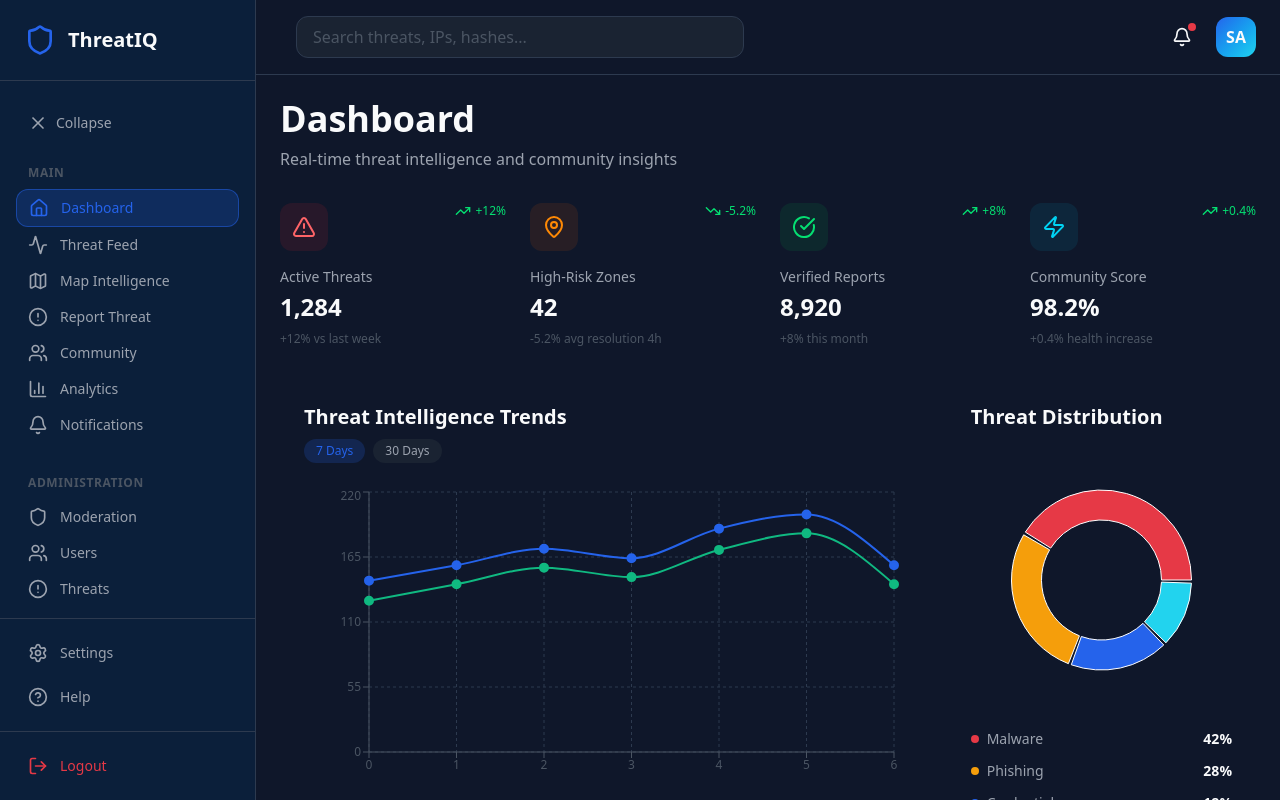
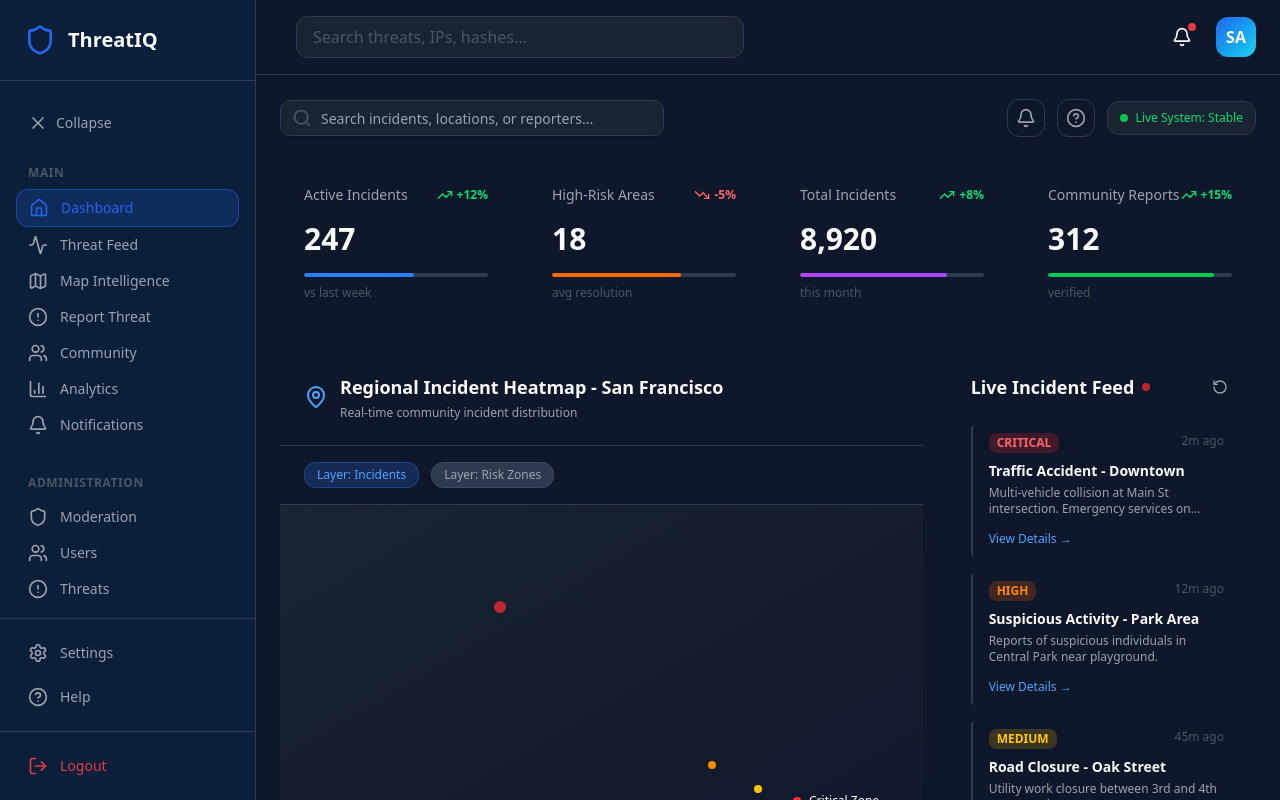
Before and after one commit to Justdan111/ThreathIQ, a Next.js app: page /dashboard in a window 1280 px wide. Built offline with nearby package versions, Linux system fonts and the light colour scheme.

Commit message:
fix: update threat hotspots and regional stats for improved accuracy and clarity

```diff
--- a/src/app/(dashboard)/dashboard/page.tsx
+++ b/src/app/(dashboard)/dashboard/page.tsx
@@ -4,265 +4,265 @@ import {
   AlertTriangle,
   MapPin,
   CheckCircle,
-  Zap,
   TrendingUp,
   TrendingDown,
+  Bell,
+  HelpCircle,
+  Search,
+  RotateCcw,
 } from 'lucide-react';
-import { LineChart, Line, XAxis, YAxis, CartesianGrid, Tooltip, ResponsiveContainer, PieChart, Pie, Cell } from 'recharts';
+import { Input } from '@/components/ui/input';
 
 const KPI_DATA = [
   {
     icon: AlertTriangle,
-    label: 'Active Threats',
-    value: '1,284',
-    change: '+12% vs last week',
+    label: 'Active Incidents',
+    value: '247',
+    change: '+12%',
+    changeText: 'vs last week',
     trend: 'up',
-    color: 'text-red-400',
-    bgColor: 'bg-red-500/10'
+    color: 'text-blue-400',
+    barColor: 'bg-blue-500',
   },
   {
     icon: MapPin,
-    label: 'High-Risk Zones',
-    value: '42',
-    change: '-5.2% avg resolution 4h',
+    label: 'High-Risk Areas',
+    value: '18',
+    change: '-5%',
+    changeText: 'avg resolution',
     trend: 'down',
     color: 'text-orange-400',
-    bgColor: 'bg-orange-500/10'
+    barColor: 'bg-orange-500',
   },
   {
     icon: CheckCircle,
-    label: 'Verified Reports',
+    label: 'Total Incidents',
     value: '8,920',
-    change: '+8% this month',
+    change: '+8%',
+    changeText: 'this month',
+    trend: 'up',
+    color: 'text-purple-400',
+    barColor: 'bg-purple-500',
+  },
+  {
+    icon: Bell,
+    label: 'Community Reports',
+    value: '312',
+    change: '+15%',
+    changeText: 'verified',
     trend: 'up',
     color: 'text-green-400',
-    bgColor: 'bg-green-500/10'
-  },
-  {
-    icon: Zap,
-    label: 'Community Score',
-    value: '98.2%',
-    change: '+0.4% health increase',
-    trend: 'up',
-    color: 'text-cyan-400',
-    bgColor: 'bg-cyan-500/10'
+    barColor: 'bg-green-500',
   },
 ];
 
-const THREAT_TIMELINE_DATA = [
-  { name: 'Mon', threats: 145, verified: 128 },
-  { name: 'Tue', threats: 158, verified: 142 },
-  { name: 'Wed', threats: 172, verified: 156 },
-  { name: 'Thu', threats: 164, verified: 148 },
-  { name: 'Fri', threats: 189, verified: 171 },
-  { name: 'Sat', threats: 201, verified: 185 },
-  { name: 'Sun', threats: 158, verified: 142 },
-];
-
-const THREAT_DISTRIBUTION = [
-  { name: 'Malware', value: 42, color: '#E63946' },
-  { name: 'Phishing', value: 28, color: '#F59E0B' },
-  { name: 'Credentials', value: 18, color: '#2563EB' },
-  { name: 'DDoS', value: 12, color: '#22D3EE' },
-];
-
-const RECENT_THREATS = [
+const LIVE_FEED_INCIDENTS = [
   {
-    id: '#TR-89422',
-    type: 'MALWARE C2',
-    reporter: 'Alex Jensen',
+    id: '#INC-89422',
     severity: 'CRITICAL',
-    time: '2 mins ago',
-    verified: true
+    title: 'Traffic Accident - Downtown',
+    description: 'Multi-vehicle collision at Main St intersection. Emergency services on scene.',
+    time: '2m ago',
+    color: 'text-red-400',
+    badgeBg: 'bg-red-500/20',
   },
   {
-    id: '#TR-89419',
-    type: 'PHISHING',
-    reporter: 'Sarah Miller',
+    id: '#INC-89419',
     severity: 'HIGH',
-    time: '14 mins ago',
-    verified: true
+    title: 'Suspicious Activity - Park Area',
+    description: 'Reports of suspicious individuals in Central Park near playground.',
+    time: '12m ago',
+    color: 'text-orange-400',
+    badgeBg: 'bg-orange-500/20',
   },
   {
-    id: '#TR-89415',
-    type: 'CREDENTIALS',
-    reporter: 'Kevin Duong',
+    id: '#INC-89415',
     severity: 'MEDIUM',
-    time: '42 mins ago',
-    verified: false
+    title: 'Road Closure - Oak Street',
+    description: 'Utility work closure between 3rd and 4th Ave. Use alternate routes.',
+    time: '45m ago',
+    color: 'text-yellow-400',
+    badgeBg: 'bg-yellow-500/20',
+  },
+  {
+    id: '#INC-89412',
+    severity: 'MEDIUM',
+    title: 'Air Quality Alert',
+    description: 'Elevated air quality index in downtown area. Sensitive groups should avoid outdoor activities.',
+    time: '1h ago',
+    color: 'text-yellow-400',
+    badgeBg: 'bg-yellow-500/20',
   },
 ];
 
-const getSeverityColor = (severity: string) => {
-  const colors: { [key: string]: string } = {
-    CRITICAL: 'threat-critical',
-    HIGH: 'threat-high',
-    MEDIUM: 'threat-medium',
-    LOW: 'threat-low',
-  };
-  return colors[severity] || 'threat-low';
-};
-
 export default function DashboardPage() {
   return (
-    <div className="space-y-8">
-      {/* Header */}
-      <div>
-        <h1 className="text-4xl font-bold text-[#F9FAFB]">Dashboard</h1>
-        <p className="text-[#9CA3AF] mt-2">Real-time threat intelligence and community insights</p>
-      </div>
-
-      {/* KPI Cards */}
-      <div className="grid grid-cols-1 md:grid-cols-2 lg:grid-cols-4 gap-6">
-        {KPI_DATA.map((kpi, idx) => (
-          <div key={idx} className="kpi-card">
-            <div className="flex items-start justify-between mb-4">
-              <div className={`p-3 rounded-lg ${kpi.bgColor}`}>
-                <kpi.icon className={`w-6 h-6 ${kpi.color}`} />
-              </div>
-              <div className="flex items-center gap-1">
-                {kpi.trend === 'up' ? (
-                  <TrendingUp className="w-4 h-4 text-green-400" />
-                ) : (
-                  <TrendingDown className="w-4 h-4 text-green-400" />
-                )}
-                <span className="text-xs text-green-400">{kpi.change.split(' ')[0]}</span>
-              </div>
-            </div>
-            <p className="text-[#9CA3AF] text-sm mb-1">{kpi.label}</p>
-            <h3 className="text-2xl font-bold text-[#F9FAFB] mb-2">{kpi.value}</h3>
-            <p className="text-xs text-[#4B5563]">{kpi.change}</p>
+    <div className="space-y-6 pb-12">
+      {/* Header with Search and Status */}
+      <div className="flex flex-col md:flex-row items-start md:items-center justify-between gap-4">
+        <div className="w-full md:w-96">
+          <div className="relative">
+            <Search className="absolute left-3 top-1/2 -translate-y-1/2 w-5 h-5 text-[#4B5563]" />
+            <Input
+              placeholder="Search incidents, locations, or reporters..."
+              className="pl-10 bg-[#1A2332] border-[#2D3A4F] text-[#F9FAFB] placeholder-[#4B5563]"
+            />
           </div>
-        ))}
-      </div>
-
-      {/* Charts Section */}
-      <div className="grid grid-cols-1 lg:grid-cols-3 gap-6">
-        {/* Threat Timeline */}
-        <div className="lg:col-span-2 glass-card p-6">
-          <div className="mb-6">
-            <h2 className="text-xl font-semibold text-[#F9FAFB] mb-2">Threat Intelligence Trends</h2>
-            <div className="flex gap-2">
-              <button className="px-3 py-1 rounded-lg bg-[#2563EB]/20 text-[#2563EB] text-xs font-medium">
-                7 Days
-              </button>
-              <button className="px-3 py-1 rounded-lg bg-[#1A2332] text-[#9CA3AF] text-xs font-medium hover:bg-[#2D3A4F]">
-                30 Days
-              </button>
-            </div>
-          </div>
-          <ResponsiveContainer width="100%" height={300}>
-            <LineChart data={THREAT_TIMELINE_DATA}>
-              <CartesianGrid strokeDasharray="3 3" stroke="#2D3A4F" />
-              <XAxis stroke="#4B5563" style={{ fontSize: '12px' }} />
-              <YAxis stroke="#4B5563" style={{ fontSize: '12px' }} />
-              <Tooltip
-                contentStyle={{
-                  backgroundColor: '#1A2332',
-                  border: '1px solid #2D3A4F',
-                  borderRadius: '8px'
-                }}
-              />
-              <Line
-                type="monotone"
-                dataKey="threats"
-                stroke="#2563EB"
-                strokeWidth={2}
-                dot={{ fill: '#2563EB', r: 4 }}
-              />
-              <Line
-                type="monotone"
-                dataKey="verified"
-                stroke="#10B981"
-                strokeWidth={2}
-                dot={{ fill: '#10B981', r: 4 }}
-              />
-            </LineChart>
-          </ResponsiveContainer>
         </div>
 
-        {/* Threat Distribution */}
-        <div className="glass-card p-6">
-          <h2 className="text-xl font-semibold text-[#F9FAFB] mb-6">Threat Distribution</h2>
-          <ResponsiveContainer width="100%" height={250}>
-            <PieChart>
-              <Pie
-                data={THREAT_DISTRIBUTION}
-                cx="50%"
-                cy="50%"
-                innerRadius={60}
-                outerRadius={90}
-                paddingAngle={2}
-                dataKey="value"
-              >
-                {THREAT_DISTRIBUTION.map((entry, index) => (
-                  <Cell key={`cell-${index}`} fill={entry.color} />
-                ))}
-              </Pie>
-              <Tooltip
-                contentStyle={{
-                  backgroundColor: '#1A2332',
-                  border: '1px solid #2D3A4F',
-                  borderRadius: '8px'
-                }}
-              />
-            </PieChart>
-          </ResponsiveContainer>
-          <div className="mt-6 space-y-3">
-            {THREAT_DISTRIBUTION.map((threat, idx) => (
-              <div key={idx} className="flex items-center justify-between text-sm">
-                <div className="flex items-center gap-2">
-                  <div
-                    className="w-2 h-2 rounded-full"
-                    style={{ backgroundColor: threat.color }}
-                  ></div>
-                  <span className="text-[#9CA3AF]">{threat.name}</span>
-                </div>
-                <span className="text-[#F9FAFB] font-semibold">{threat.value}%</span>
-              </div>
-            ))}
+        <div className="flex items-center gap-3">
+          <button className="p-2 rounded-lg border border-[#2D3A4F] hover:bg-[#1A2332] transition">
+            <Bell className="w-5 h-5 text-[#9CA3AF]" />
+          </button>
+          <button className="p-2 rounded-lg border border-[#2D3A4F] hover:bg-[#1A2332] transition">
+            <HelpCircle className="w-5 h-5 text-[#9CA3AF]" />
+          </button>
+          <div className="flex items-center gap-2 px-3 py-2 rounded-lg border border-[#2D3A4F] bg-[#1A2332]">
+            <div className="w-2 h-2 rounded-full bg-green-500"></div>
+            <span className="text-xs font-medium text-green-400">Live System: Stable</span>
           </div>
         </div>
       </div>
 
-      {/* Recent Threats Table */}
-      <div className="glass-card p-6">
-        <div className="flex items-center justify-between mb-6">
-          <h2 className="text-xl font-semibold text-[#F9FAFB]">Recent Threat Reports</h2>
-          <button className="text-[#2563EB] hover:text-[#22D3EE] text-sm font-medium">
-            View All
-          </button>
+      {/* KPI Cards */}
+      <div className="grid grid-cols-1 md:grid-cols-2 lg:grid-cols-4 gap-4">
+        {KPI_DATA.map((kpi, idx) => {
+          const Icon = kpi.icon;
+          return (
+            <div key={idx} className="glass-card p-6 flex flex-col justify-between hover:border-[#3D4A5F] transition">
+              <div>
+                <div className="flex items-center justify-between mb-4">
+                  <span className="text-sm font-medium text-[#9CA3AF]">{kpi.label}</span>
+                  <div className="flex items-center gap-1">
+                    {kpi.trend === 'up' && <TrendingUp className="w-4 h-4 text-green-400" />}
+                    {kpi.trend === 'down' && <TrendingDown className="w-4 h-4 text-red-400" />}
+                    <span className={kpi.trend === 'up' ? 'text-green-400' : 'text-red-400'} style={{fontSize: '0.75rem', fontWeight: '600'}}>
+                      {kpi.change}
+                    </span>
+                  </div>
+                </div>
+                <div className="text-3xl font-bold text-[#F9FAFB] mb-4">{kpi.value}</div>
+              </div>
+
+              {/* Progress Bar */}
+              <div className="space-y-2">
+                <div className="h-1 bg-[#2D3A4F] rounded-full overflow-hidden">
+                  <div className={`h-full ${kpi.barColor} rounded-full`} style={{width: `${60 + idx * 10}%`}}></div>
+                </div>
+                <p className="text-xs text-[#4B5563]">{kpi.changeText}</p>
+              </div>
+            </div>
+          );
+        })}
+      </div>
+
+      {/* Main Content Grid */}
+      <div className="grid grid-cols-1 lg:grid-cols-3 gap-6">
+        {/* Map Section */}
+        <div className="lg:col-span-2">
+          <div className="glass-card overflow-hidden">
+            {/* Map Header */}
+            <div className="p-6 border-b border-[#2D3A4F] flex items-center justify-between">
+              <div className="flex items-center gap-3">
+                <MapPin className="w-6 h-6 text-blue-400" />
+                <div>
+                  <h2 className="text-lg font-semibold text-[#F9FAFB]">Regional Incident Heatmap - San Francisco</h2>
+                  <p className="text-xs text-[#9CA3AF] mt-1">Real-time community incident distribution</p>
+                </div>
+              </div>
+            </div>
+
+            {/* Layer Controls */}
+            <div className="px-6 py-4 border-b border-[#2D3A4F] flex items-center gap-3">
+              <button className="px-3 py-1 rounded-lg bg-blue-500/20 text-blue-400 text-xs font-medium border border-blue-500/30 hover:bg-blue-500/30 transition">
+                Layer: Incidents
+              </button>
+              <button className="px-3 py-1 rounded-lg bg-[#2D3A4F] text-[#9CA3AF] text-xs font-medium border border-[#3D4A5F] hover:bg-[#3D4A5F] transition">
+                Layer: Risk Zones
+              </button>
+            </div>
+
+            {/* Map Placeholder */}
+            <div className="relative h-96 bg-[#0F172A] overflow-hidden">
+              {/* Simple Map Background */}
+              <div className="absolute inset-0 bg-gradient-to-br from-[#1A2332] to-[#0F172A]">
+                {/* Map indicators */}
+                <div className="absolute top-1/4 left-1/3 w-3 h-3 rounded-full bg-red-500 shadow-lg animate-pulse" title="Critical - Downtown Accident"></div>
+                <div className="absolute top-2/3 left-2/3 w-2 h-2 rounded-full bg-orange-400 shadow-lg" title="High Risk Area"></div>
+                <div className="absolute bottom-1/4 right-1/4 w-2 h-2 rounded-full bg-yellow-400 shadow-lg" title="Medium Priority"></div>
+
+                {/* Legend */}
+                <div className="absolute bottom-4 right-4 glass-card p-4">
+                  <div className="space-y-2 text-xs">
+                    <div className="flex items-center gap-2">
+                      <div className="w-2 h-2 rounded-full bg-red-500"></div>
+                      <span className="text-[#F9FAFB]">Critical Zone</span>
+                    </div>
+                    <div className="flex items-center gap-2">
+                      <div className="w-2 h-2 rounded-full bg-orange-400"></div>
+                      <span className="text-[#F9FAFB]">High Risk Area</span>
+                    </div>
+                    <div className="flex items-center gap-2">
+                      <div className="w-2 h-2 rounded-full bg-yellow-400"></div>
+                      <span className="text-[#F9FAFB]">Area Alert</span>
+                    </div>
+                  </div>
+                </div>
+              </div>
+            </div>
+
+            {/* Map Info Alert */}
+            <div className="p-4 border-t border-[#2D3A4F] bg-red-500/10 border-l-4 border-l-red-500">
+              <div className="flex items-start gap-3">
+                <AlertTriangle className="w-5 h-5 text-red-400 mt-0.5 flex-shrink-0" />
+                <div>
+                  <h4 className="text-sm font-semibold text-red-400">ALERT: ACCIDENT - DOWNTOWN</h4>
+                  <p className="text-xs text-[#9CA3AF] mt-1">Multi-vehicle collision detected at Main Street & 5th Avenue. Emergency response in progress.</p>
+                </div>
+              </div>
+            </div>
+          </div>
         </div>
 
-        <div className="overflow-x-auto">
-          <table className="w-full">
-            <thead>
-              <tr className="border-b border-[#2D3A4F]">
-                <th className="text-left py-4 px-4 text-xs font-semibold text-[#4B5563] uppercase">Threat ID</th>
-                <th className="text-left py-4 px-4 text-xs font-semibold text-[#4B5563] uppercase">Reporter</th>
-                <th className="text-left py-4 px-4 text-xs font-semibold text-[#4B5563] uppercase">Category</th>
-                <th className="text-left py-4 px-4 text-xs font-semibold text-[#4B5563] uppercase">Severity</th>
-                <th className="text-left py-4 px-4 text-xs font-semibold text-[#4B5563] uppercase">Time</th>
-              </tr>
-            </thead>
-            <tbody>
-              {RECENT_THREATS.map((threat, idx) => (
-                <tr key={idx} className="border-b border-[#1A2332] hover:bg-[#1A2332]/50 transition">
-                  <td className="py-4 px-4 text-sm text-[#2563EB] font-mono">{threat.id}</td>
-                  <td className="py-4 px-4 text-sm text-[#F9FAFB]">{threat.reporter}</td>
-                  <td className="py-4 px-4 text-sm">
-                    <span className="text-[#9CA3AF]">{threat.type}</span>
-                  </td>
-                  <td className="py-4 px-4">
-                    <span className={getSeverityColor(threat.severity)}>
-                      {threat.severity}
-                    </span>
-                  </td>
-                  <td className="py-4 px-4 text-sm text-[#9CA3AF]">{threat.time}</td>
-                </tr>
-              ))}
-            </tbody>
-          </table>
+        {/* Live Feed Sidebar */}
+        <div className="glass-card p-6 flex flex-col h-fit max-h-[600px] overflow-hidden">
+          <div className="flex items-center justify-between mb-6">
+            <div className="flex items-center gap-2">
+              <h3 className="text-lg font-semibold text-[#F9FAFB]">Live Incident Feed</h3>
+              <div className="w-2 h-2 rounded-full bg-red-500 animate-pulse" title="Live"></div>
+            </div>
+            <button className="p-1 hover:bg-[#2D3A4F] rounded transition">
+              <RotateCcw className="w-4 h-4 text-[#9CA3AF]" />
+            </button>
+          </div>
+
+          {/* Feed Items */}
+          <div className="space-y-4 overflow-y-auto flex-1 pr-2">
+            {LIVE_FEED_INCIDENTS.map((incident) => (
+              <div key={incident.id} className="border-l-2 border-l-[#2D3A4F] pl-4 py-2 hover:bg-[#0F172A] rounded transition">
+                <div className="flex items-start justify-between gap-2 mb-2">
+                  <span className={`px-2 py-0.5 rounded-sm text-xs font-bold ${incident.badgeBg} ${incident.color}`}>
+                    {incident.severity}
+                  </span>
+                  <span className="text-xs text-[#4B5563] whitespace-nowrap">{incident.time}</span>
+                </div>
+                <h4 className="text-sm font-semibold text-[#F9FAFB] mb-1">{incident.title}</h4>
+                <p className="text-xs text-[#9CA3AF] line-clamp-2">{incident.description}</p>
+                <div className="mt-2">
+                  <a href={`/dashboard/threats/${incident.id}`} className="text-xs text-blue-400 hover:text-blue-300 font-medium">
+                    View Details →
+                  </a>
+                </div>
+              </div>
+            ))}
+          </div>
+
+          {/* Footer */}
+          <div className="mt-6 pt-4 border-t border-[#2D3A4F]">
+            <a href="/dashboard/threats" className="text-sm text-center block text-blue-400 hover:text-blue-300 font-medium">
+              View Full Incident Log
+            </a>
+          </div>
         </div>
       </div>
     </div>
--- a/src/app/(dashboard)/map/page.tsx
+++ b/src/app/(dashboard)/map/page.tsx
@@ -9,49 +9,49 @@ import {
   SelectTrigger,
   SelectValue,
 } from '@/components/ui/select';
-import { MapPin, TrendingUp } from 'lucide-react';
+import { AlertTriangle, MapPin, Zap, TrendingUp } from 'lucide-react';
 
 const THREAT_HOTSPOTS = [
   {
     id: 1,
-    name: 'Financial District - Lagos',
-    threats: 45,
+    name: 'Downtown - Main St Intersection',
+    incidents: 12,
     severity: 'CRITICAL',
-    description: 'Advanced persistent threat detected',
+    description: 'Major traffic accident - 3 vehicles involved',
     coordinates: { x: '35%', y: '62%' }
   },
   {
     id: 2,
-    name: 'Tech Hub - Nairobi',
-    threats: 28,
+    name: 'Central Park Area',
+    incidents: 8,
     severity: 'HIGH',
-    description: 'Phishing campaigns targeting developers',
+    description: 'Suspicious activity reported near playground',
     coordinates: { x: '58%', y: '55%' }
   },
   {
     id: 3,
-    name: 'Johannesburg Data Center',
-    threats: 18,
+    name: 'Oak Street',
+    incidents: 4,
     severity: 'MEDIUM',
-    description: 'DDoS attack from multiple nodes',
+    description: 'Road closure due to utility work',
     coordinates: { x: '55%', y: '78%' }
   },
   {
     id: 4,
-    name: 'Cairo Financial Hub',
-    threats: 12,
+    name: 'Riverside Shopping Area',
+    incidents: 3,
     severity: 'MEDIUM',
-    description: 'Malware distribution network',
+    description: 'Increased police presence',
     coordinates: { x: '62%', y: '35%' }
   },
 ];
 
 const REGIONAL_STATS = [
-  { region: 'West Africa', threats: 156, trend: '+12%' },
-  { region: 'East Africa', threats: 118, trend: '+5%' },
-  { region: 'South Africa', threats: 89, trend: '-3%' },
-  { region: 'North Africa', threats: 67, trend: '+8%' },
-  { region: 'Central Africa', threats: 42, trend: '+2%' },
+  { region: 'Downtown', incidents: 28, trend: '+12%' },
+  { region: 'Midtown', incidents: 18, trend: '+5%' },
+  { region: 'Uptown', incidents: 14, trend: '-3%' },
+  { region: 'Suburbs', incidents: 12, trend: '+8%' },
+  { region: 'Outskirts', incidents: 8, trend: '+2%' },
 ];
 
 const getSeverityColor = (severity: string) => {
@@ -73,7 +73,7 @@ export default function MapPage() {
       {/* Header */}
       <div>
         <h1 className="text-4xl font-bold text-[#F9FAFB]">Map Intelligence</h1>
-        <p className="text-[#9CA3AF] mt-2">Real-time threat heatmap and regional risk analysis</p>
+        <p className="text-[#9CA3AF] mt-2">Real-time incident heatmap and geographic risk visualization</p>
       </div>
 
       {/* Controls */}
@@ -109,7 +109,7 @@ export default function MapPage() {
       <div className="glass-card p-6">
         <h2 className="text-lg font-semibold text-[#F9FAFB] mb-4">Regional Threat Heatmap - Africa</h2>
 
-        <div className="relative w-full h-96 bg-linear-to-br from-[#0B1F3A] to-[#1A2332] rounded-lg border border-[#2D3A4F] overflow-hidden">
+        <div className="relative w-full h-96 bg-gradient-to-br from-[#0B1F3A] to-[#1A2332] rounded-lg border border-[#2D3A4F] overflow-hidden">
           {/* Placeholder Map */}
           <div className="w-full h-full flex items-center justify-center text-[#4B5563]">
             <div className="text-center">
@@ -224,7 +224,7 @@ export default function MapPage() {
                 <h3 className="font-semibold text-[#F9FAFB] mb-2">{stat.region}</h3>
                 <div className="w-full bg-[#0F172A] rounded-full h-2">
                   <div
-                    className="bg-linear-to-r from-blue-500 to-cyan-400 h-2 rounded-full"
+                    className="bg-gradient-to-r from-blue-500 to-cyan-400 h-2 rounded-full"
                     style={{ width: `${(stat.threats / 160) * 100}%` }}
                   ></div>
                 </div>
```
